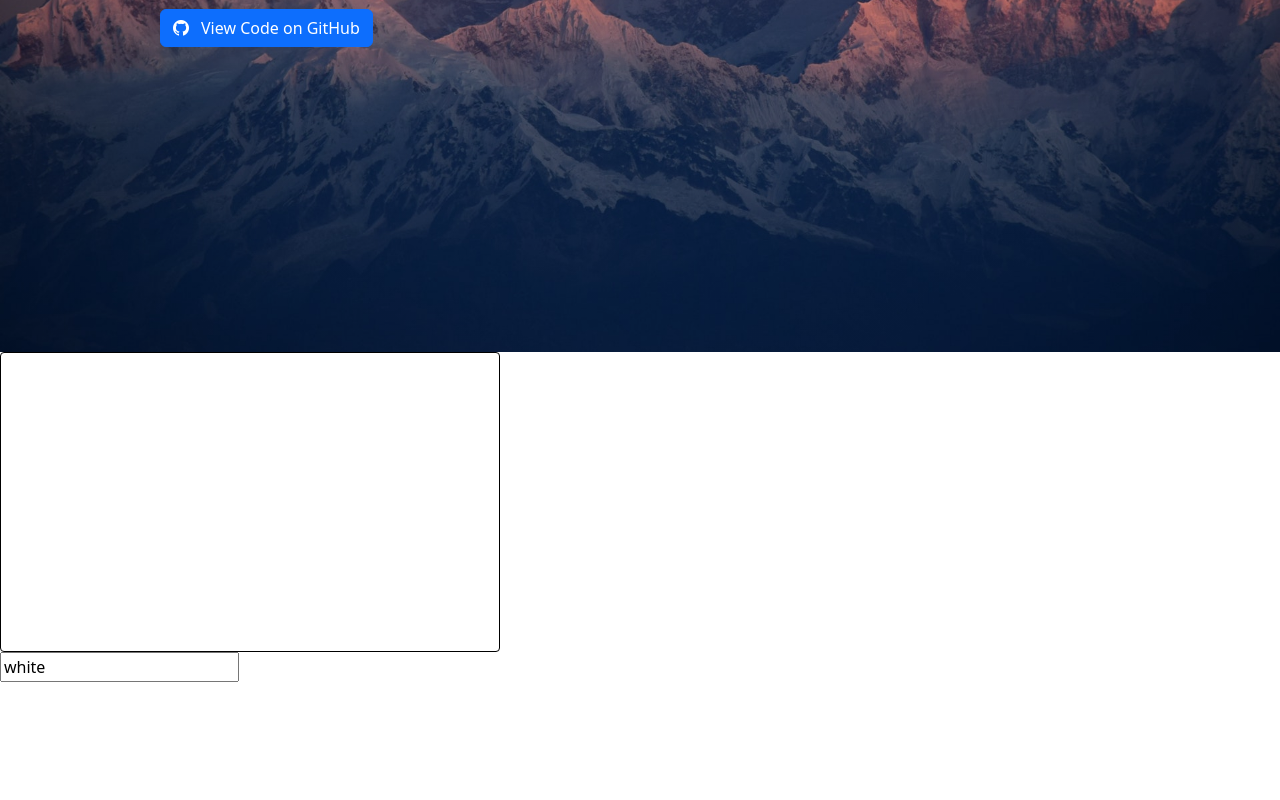
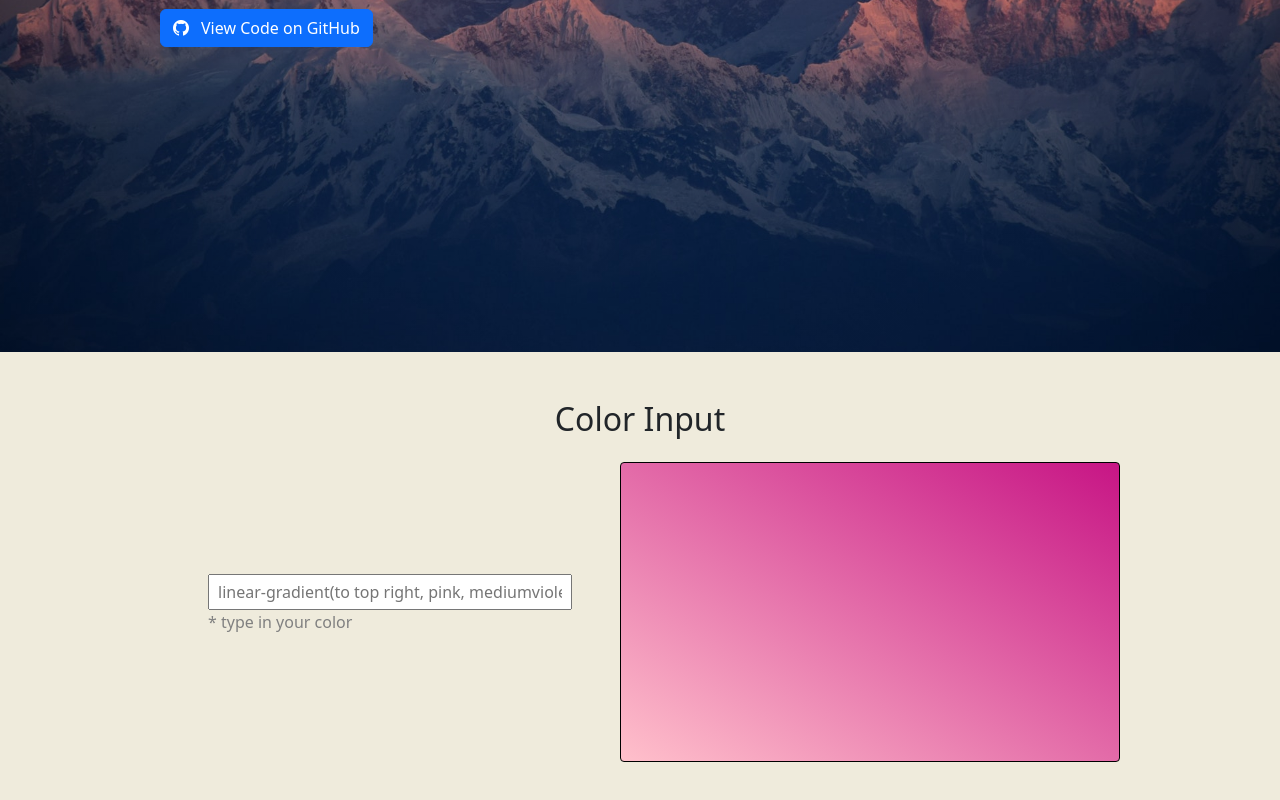
Before and after one commit to scheuermann-markus/ReactSpielwiese, a React (Vite) app in the folder ReactSpielwiese/: page / in a window 1280 px wide. Shown: the part 448-1248 px from the top of the page. Before the commit the page ends 1130 px from the top, so only its background shows below. Built offline with nearby package versions, Linux system fonts and the light colour scheme.

Commit message:
ColorInput designed

```diff
--- a/ReactSpielwiese/src/Home.css
+++ b/ReactSpielwiese/src/Home.css
@@ -3,11 +3,15 @@
     --background-overlay: linear-gradient(rgba(0, 0, 0, 0.2), rgba(0, 0, 0, 0.2));
 }
 
+.home__section {
+    padding: 3rem 10rem;
+}
+
 .home__hero-section {
     color: var(--text--white);
     height: 100vh;
-    padding: 0 10rem;
     background-image: var(--background-overlay), var(--hero-image);
     background-position: center;
     background-size: cover;
+    padding: 0 10rem;
 }
--- a/ReactSpielwiese/src/Home.tsx
+++ b/ReactSpielwiese/src/Home.tsx
@@ -23,7 +23,7 @@ function Home() {
                 <div />
             </section>
 
-            <section>
+            <section className="home__section _background-white">
                 <ColorDisplay />
             </section>
         </>
--- a/ReactSpielwiese/src/global.css
+++ b/ReactSpielwiese/src/global.css
@@ -1,6 +1,10 @@
 :root {
     --text: #212529;
     --text--white: #efebdc;
+}
+
+._secondary-text {
+    color: grey;
 }
 
 ._grid {
@@ -24,6 +28,10 @@
     flex-direction: column;
 }
 
+._grid_template-columns-1-1 {
+    grid-template-columns: 1fr 1fr;
+}
+
 ._align-items-center {
     align-items: center
 }
@@ -35,3 +43,11 @@
 ._padding-0 {
     padding: 0 !important;
 }
+
+._text-align_center {
+    text-align: center;
+}
+
+._background-white {
+    background-color: var(--text--white);
+}
--- a/ReactSpielwiese/src/pages/ColorDisplay/components/UserColorInput.tsx
+++ b/ReactSpielwiese/src/pages/ColorDisplay/components/UserColorInput.tsx
@@ -5,7 +5,7 @@ interface Props {
 }
 
 function UserColorInput(props: Props) {
-    const [activeColor, setActiveColor] = useState("white");
+    const [activeColor, setActiveColor] = useState("");
 
     const HandleChange = (e: any) => {
         const { value } = e.target;
@@ -15,13 +15,18 @@ function UserColorInput(props: Props) {
     }
 
     return (
+        <div className="user-color-input__container">
             <input
                 id="input"
+                className="user-color-input__input"
                 type="text"
                 aria-label="input"
                 onChange={HandleChange}
                 value={activeColor}
+                placeholder="linear-gradient(to top right, pink, mediumvioletred)"
             />
+            <span className="_secondary-text">* type in your color</span>
+        </div>
     );
 }
 
--- a/ReactSpielwiese/src/pages/ColorDisplay/css/color-display.css
+++ b/ReactSpielwiese/src/pages/ColorDisplay/css/color-display.css
@@ -1,6 +1,21 @@
 .color-display__output-rectangle {
     height: 300px;
     width: 500px;
+    margin: 1rem 0 0 auto;
     border: 1px solid black;
     border-radius: 0.25rem;
+    background: linear-gradient(to top right, pink, mediumvioletred);
 }
+
+.user-color-input__container {
+    margin: auto 3rem;
+}
+
+.user-color-input__input {
+    width: 100%;
+    padding: 0.25rem 0.5rem;
+}
+
+    .user-color-input__input:focus {
+        outline: none;
+    }
--- a/ReactSpielwiese/src/pages/ColorDisplay/index.tsx
+++ b/ReactSpielwiese/src/pages/ColorDisplay/index.tsx
@@ -11,8 +11,11 @@ function ColorDisplayIndex() {
 
     return (
         <>
-            <div className="color-display__output-rectangle" style={{ background: `${userColor}` }} />
-            <UserColorInput changeColor={ChangeColor} />
+            <h2 className="_text-align_center">Color Input</h2>
+            <div className="_grid _grid_template-columns-1-1">
+                <UserColorInput changeColor={ChangeColor} />
+                <div className="color-display__output-rectangle" style={{ background: `${userColor}` }} />
+            </div>
         </>
     );
 }
```
Lines whose indentation alone changed are shown as unchanged.
